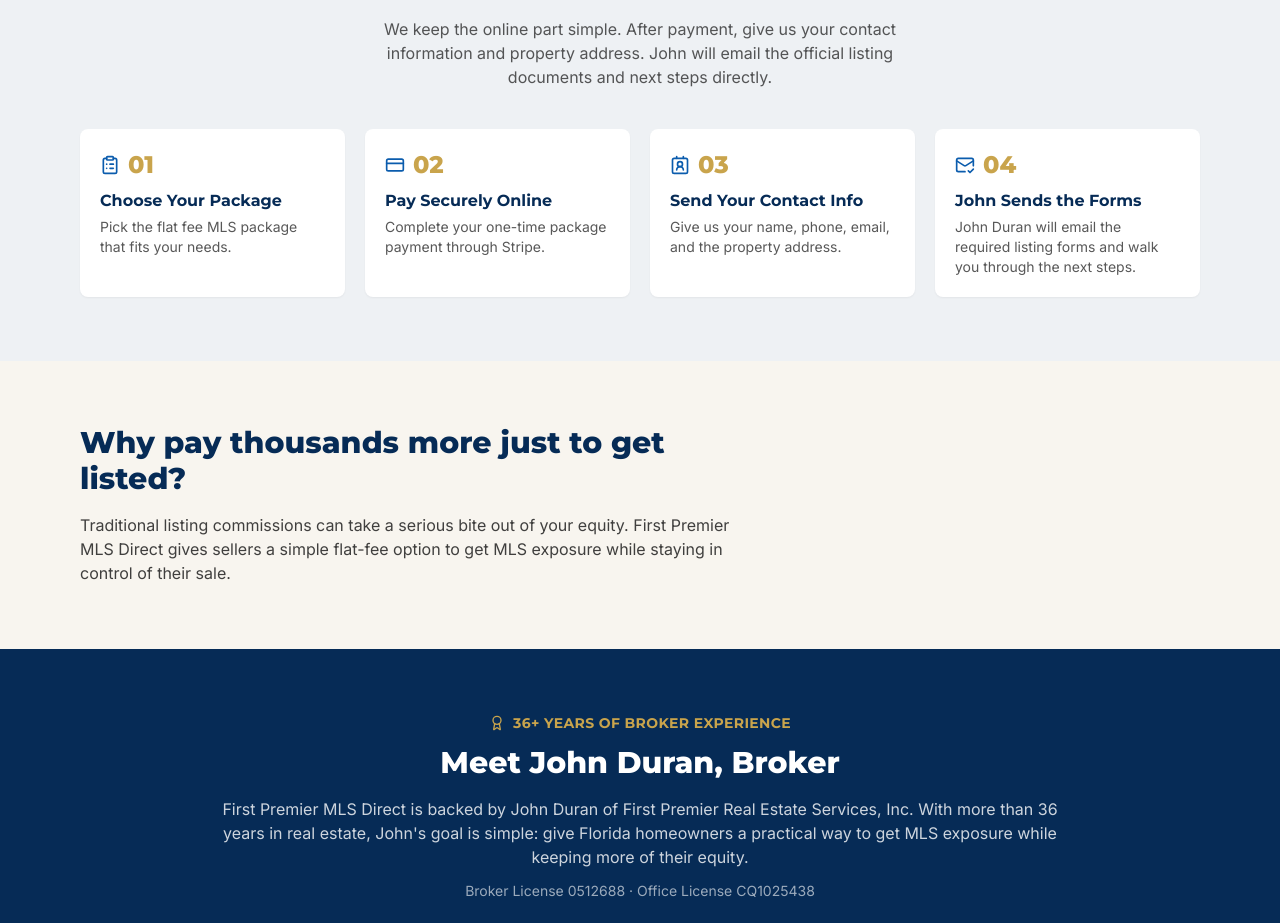
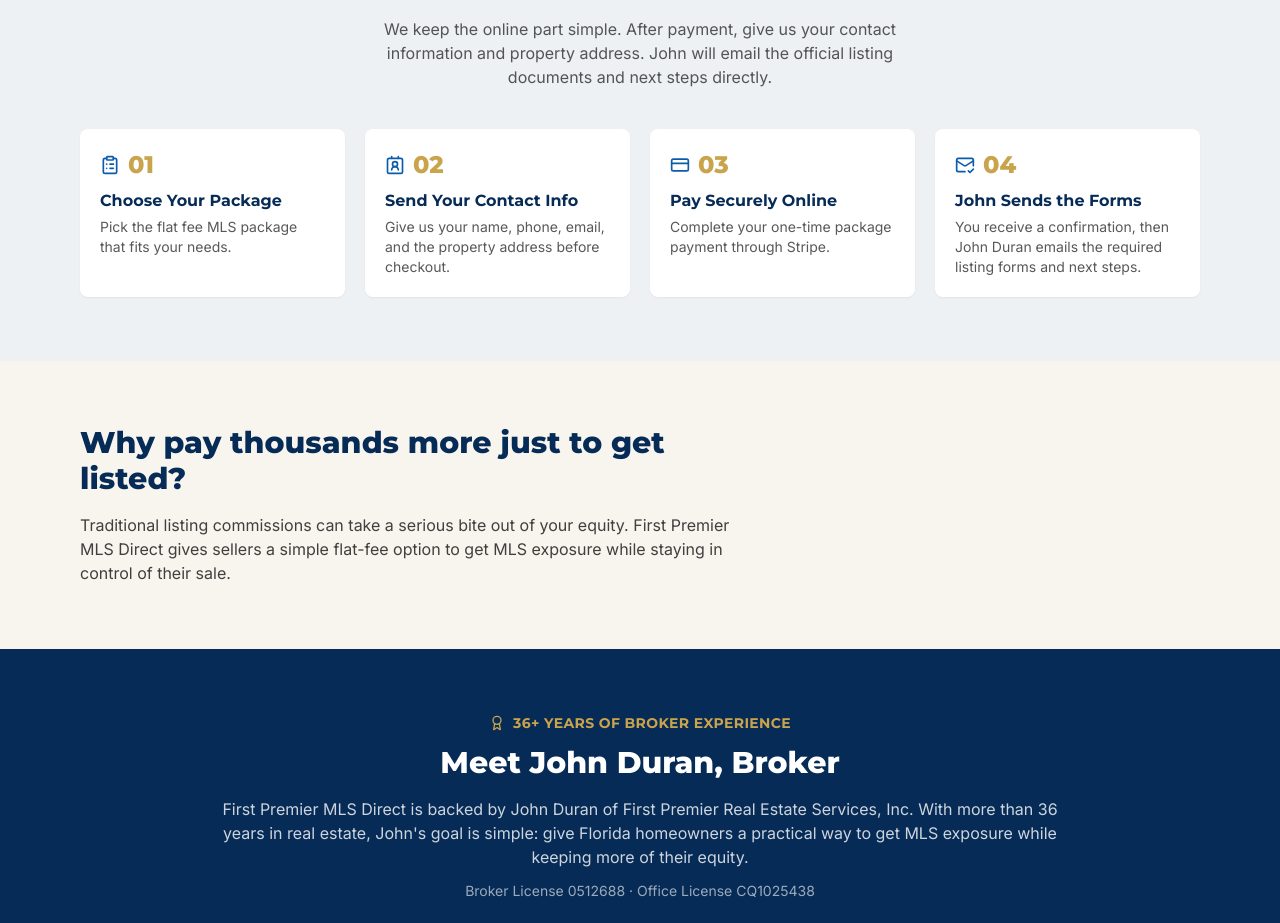
Before and after one commit to Elicasta/firstpremiermlsdirect, a Next.js app: page / in a window 1280 px wide. Shown: the part 1766-2689 px from the top of the page. Built offline with nearby package versions, Linux system fonts and the light colour scheme.

Commit message:
Reorder public listing steps

```diff
--- a/components/HowItWorksSteps.tsx
+++ b/components/HowItWorksSteps.tsx
@@ -1,4 +1,4 @@
-import { ClipboardList, CreditCard, ContactRound, MailCheck } from "lucide-react";
+import { ClipboardList, ContactRound, CreditCard, MailCheck } from "lucide-react";
 import { Reveal } from "./Reveal";
 
 const STEPS = [
@@ -8,19 +8,19 @@
     body: "Pick the flat fee MLS package that fits your needs."
   },
   {
+    icon: ContactRound,
+    title: "Send Your Contact Info",
+    body: "Give us your name, phone, email, and the property address before checkout."
+  },
+  {
     icon: CreditCard,
     title: "Pay Securely Online",
     body: "Complete your one-time package payment through Stripe."
   },
   {
-    icon: ContactRound,
-    title: "Send Your Contact Info",
-    body: "Give us your name, phone, email, and the property address."
-  },
-  {
     icon: MailCheck,
     title: "John Sends the Forms",
-    body: "John Duran will email the required listing forms and walk you through the next steps."
+    body: "You receive a confirmation, then John Duran emails the required listing forms and next steps."
   }
 ];
 
```
